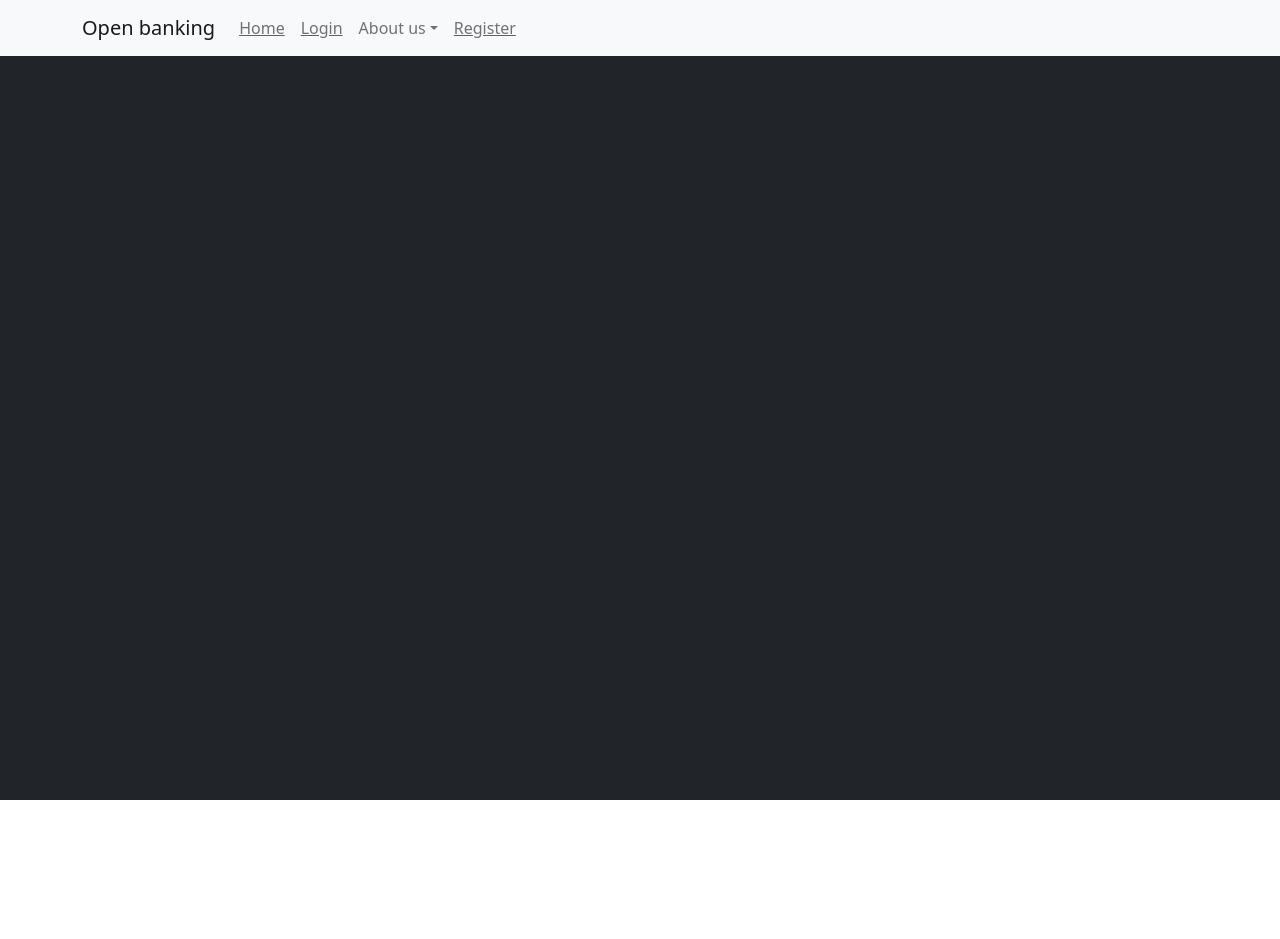
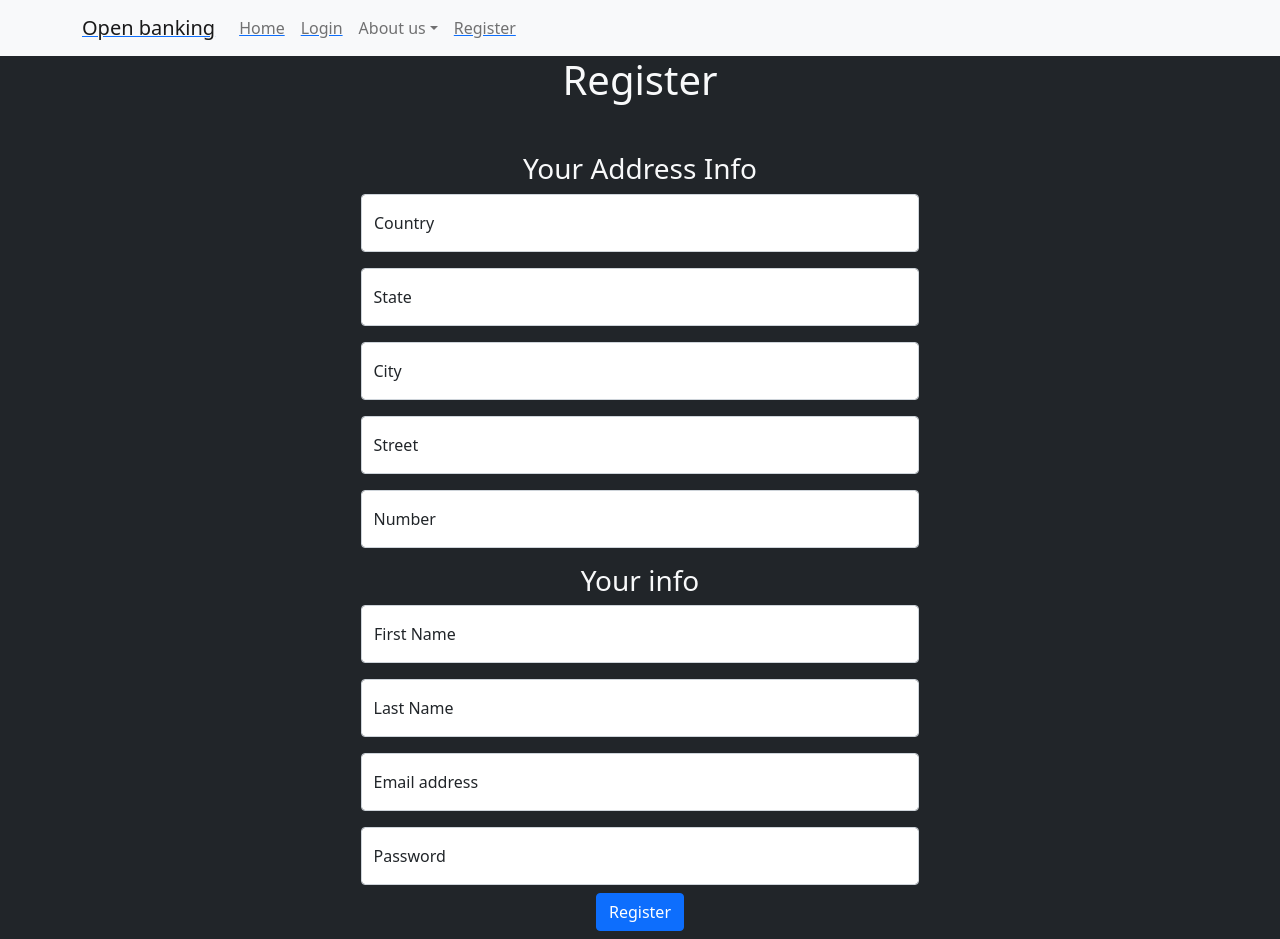
Before and after one commit to Renan0211/open-banking-front-end, a React (Create React App) app: page /register in a window 1280 px wide. Before the commit the page ends 856 px from the top, so only its background shows below. Built offline with nearby package versions, Linux system fonts and the light colour scheme.

Commit message:
creates the page register

```diff
--- a/src/App.css
+++ b/src/App.css
@@ -1,3 +1,3 @@
 html, body, #app, #app>div {
-  height: 100vh
+  min-height: 100vh
 }
--- a/src/Pages/Login.jsx
+++ b/src/Pages/Login.jsx
@@ -9,13 +9,13 @@ export default class Login extends Component {
         <Container className="">
           <Form className="align-middle d-flex flex-column align-items-center">
             <FloatingLabel
-              controlId="floatingInput"
+              controlId="email"
               label="Email address"
               className="mb-3 w-50"
             >
               <Form.Control type="email" placeholder="name@example.com" />
             </FloatingLabel>
-            <FloatingLabel controlId="floatingPassword" label="Password" className="w-50">
+            <FloatingLabel controlId="password" label="Password" className="w-50">
               <Form.Control type="password" placeholder="Password" />
             </FloatingLabel>
             <Button className="my-2 mx-auto">Login</Button>
--- a/src/Pages/Register.jsx
+++ b/src/Pages/Register.jsx
@@ -1,10 +1,81 @@
 import React, { Component } from 'react'
+import { Container, FloatingLabel, Form, Button, InputGroup } from 'react-bootstrap'
 
 export default class Register extends Component {
   render() {
     return (
-      <div>
-        <h1> Register </h1>
+      <div className="d-flex flex-column justify-content-center">
+        <h1 className="text-light text-center mb-5"> Register </h1>
+        <Container className="">
+          <Form className="align-middle d-flex flex-column align-items-center">
+            <h3 className="text-light">Your Address Info</h3>
+            <InputGroup id="address-info" className="align-middle d-flex flex-column align-items-center">
+              <FloatingLabel
+                controlId="address-country"
+                label="Country"
+                className="mb-3 w-50"
+              >
+                <Form.Control type="text" placeholder="Brasil" />
+              </FloatingLabel>
+              <FloatingLabel
+                controlId="address-state"
+                label="State"
+                className="mb-3 w-50"
+              >
+                <Form.Control type="text" placeholder="São Paulo" />
+              </FloatingLabel>
+              <FloatingLabel
+                controlId="address-city"
+                label="City"
+                className="mb-3 w-50"
+              >
+                <Form.Control type="text" placeholder="São Paulo" />
+              </FloatingLabel>
+              <FloatingLabel
+                controlId="address-street"
+                label="Street"
+                className="mb-3 w-50"
+              >
+                <Form.Control type="text" placeholder="Av Paulista" />
+              </FloatingLabel>
+              <FloatingLabel
+                controlId="address-number"
+                label="Number"
+                className="mb-3 w-50"
+              >
+                <Form.Control type="text" placeholder="123" />
+              </FloatingLabel>
+            </InputGroup>
+            <h3 className="text-light"> Your info </h3>
+            <InputGroup id="address-info" className="align-middle d-flex flex-column align-items-center">
+            <FloatingLabel
+                controlId="user-first-name"
+                label="First Name"
+                className="mb-3 w-50"
+              >
+                <Form.Control type="text" placeholder="Jane" />
+              </FloatingLabel>
+              <FloatingLabel
+                controlId="user-last-name"
+                label="Last Name"
+                className="mb-3 w-50"
+              >
+                <Form.Control type="text" placeholder="Doe" />
+              </FloatingLabel>
+              <FloatingLabel
+                controlId="user-email"
+                label="Email address"
+                className="mb-3 w-50"
+              >
+                <Form.Control type="email" placeholder="name@example.com" />
+              </FloatingLabel>
+              <FloatingLabel controlId="user-password" label="Password" className="w-50">
+                <Form.Control type="password" placeholder="Password123" />
+              </FloatingLabel>
+            </InputGroup>
+            <Button className="my-2 mx-auto">Register</Button>
+          </Form>
+        </Container>
       </div>
     )
   }
--- a/src/components/HomePageCarousel.jsx
+++ b/src/components/HomePageCarousel.jsx
@@ -16,7 +16,7 @@ class HomePageCarousel extends Component {
         <Carousel.Item style={carouselItemStyle}>
           <img
             className="d-block w-100"
-            src={image1}
+            src={image3}
             alt="First slide"
           />
           <Carousel.Caption>
@@ -39,7 +39,7 @@ class HomePageCarousel extends Component {
         <Carousel.Item style={carouselItemStyle}>
           <img
             className="d-block w-100"
-            src={image3}
+            src={image1}
             alt="Third slide"
           />
 
--- a/src/components/Navbar.jsx
+++ b/src/components/Navbar.jsx
@@ -7,7 +7,7 @@ class Navbar1 extends Component {
     return (
       <Navbar bg="light" expand="lg">
   <Container>
-    <Navbar.Brand href="#home">Open banking</Navbar.Brand>
+    <Link to="/"><Navbar.Brand href="#home">Open banking</Navbar.Brand></Link>
     <Navbar.Toggle aria-controls="basic-navbar-nav" />
     <Navbar.Collapse id="responsive-navbar">
       <Nav className="me-auto">
```
